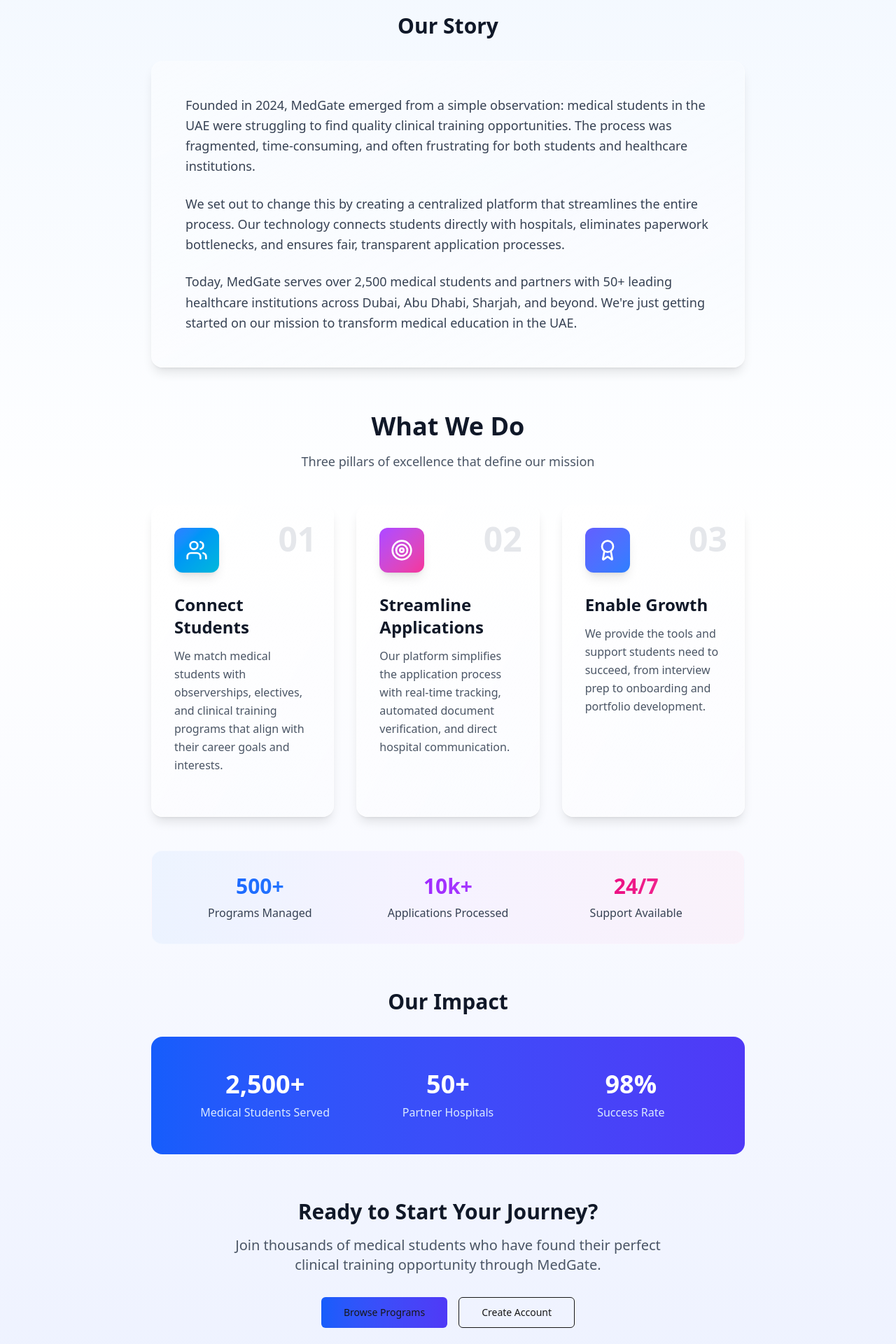
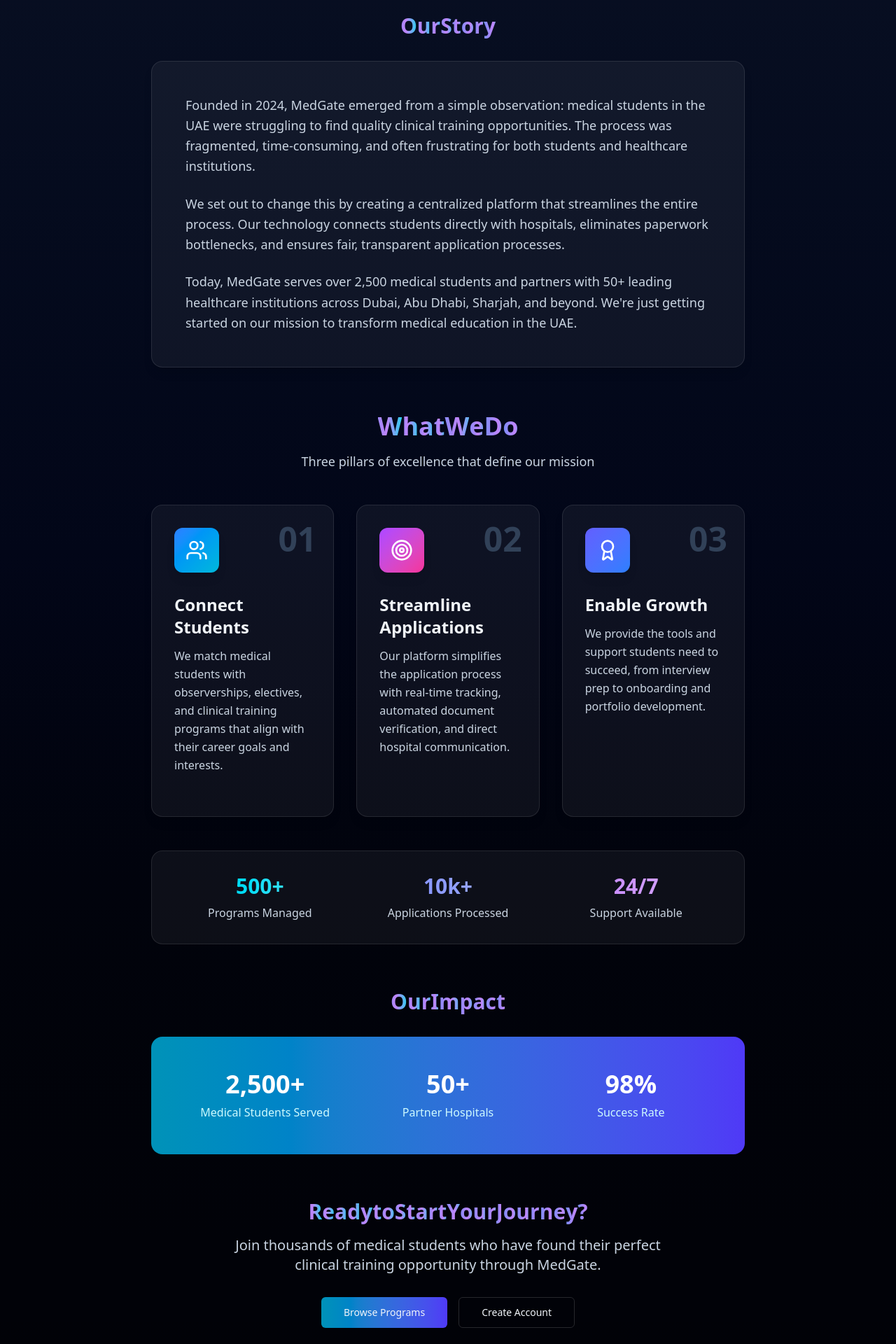
Before and after one commit to s1business84-hub/medgatefinal, a Next.js app in the folder medgate/: page /about in a window 1280 px wide. Shown: the part 440-2360 px from the top of the page at 70% size. Built offline with nearby package versions, Linux system fonts and the light colour scheme.

Commit message:
Complete dark parallax + dark glass theme on about and student portal pages; add animated gradient text to about headings; update Apply tab styling; lint/build pass

```diff
--- a/medgate/app/about/page.tsx
+++ b/medgate/app/about/page.tsx
@@ -1,23 +1,24 @@
 import Link from "next/link";
 import { ArrowLeft, Users, Award, Target } from "lucide-react";
 import { Button } from "@/components/ui/button";
+import { LiquidParallax } from "@/components/ui/liquid-parallax";
+import { AnimatedGradientText } from "@/components/ui/animated-gradient-text";
 
 export default function AboutPage() {
   return (
-    <div className="min-h-screen bg-gradient-to-b from-blue-50 via-white to-indigo-50 relative overflow-hidden">
-      {/* Animated Background Elements */}
-      <div className="absolute top-0 left-0 w-80 h-80 bg-blue-200 rounded-full mix-blend-multiply filter blur-3xl opacity-20 -z-10 animate-pulse" />
-      <div className="absolute top-1/2 right-0 w-96 h-96 bg-purple-200 rounded-full mix-blend-multiply filter blur-3xl opacity-20 -z-10 animate-pulse" style={{ animationDelay: '2s' }} />
+    <div className="relative min-h-screen overflow-hidden bg-slate-950 text-slate-100">
+      <LiquidParallax />
+      <div className="pointer-events-none absolute inset-0 bg-gradient-to-b from-slate-900/70 via-slate-950/50 to-black/70" />
 
-      <div className="max-w-4xl mx-auto px-6 py-16">
+      <div className="relative max-w-4xl mx-auto px-6 py-16">
         {/* Header */}
         <div className="flex flex-col sm:flex-row items-start sm:items-center justify-between mb-12 gap-4">
-          <Link href="/" className="flex items-center text-blue-600 hover:text-blue-800 transition-colors group">
+          <Link href="/" className="flex items-center text-indigo-300 hover:text-indigo-200 transition-colors group">
             <ArrowLeft className="w-5 h-5 mr-2 group-hover:-translate-x-1 transition-transform" />
             Back to Home
           </Link>
           <Link href="/login">
-            <Button variant="outline" size="sm" className="backdrop-blur-md border-white/30 bg-white/40 hover:bg-white/60">
+            <Button variant="outline" size="sm" className="border-white/15 text-slate-100 hover:bg-white/10">
               Login / Sign Up
             </Button>
           </Link>
@@ -25,10 +26,10 @@
 
         {/* Hero Section */}
         <div className="text-center mb-16 animate-fade-in">
-          <h1 className="text-4xl md:text-5xl font-bold text-gray-900 mb-6">
-            About <span className="bg-linear-to-r from-blue-600 to-indigo-600 bg-clip-text text-transparent">MedGate</span>
+          <h1 className="text-4xl md:text-5xl font-bold text-slate-100 mb-6">
+            <AnimatedGradientText>About MedGate</AnimatedGradientText>
           </h1>
-          <p className="text-xl text-gray-600 max-w-3xl mx-auto leading-relaxed">
+          <p className="text-xl text-slate-300 max-w-3xl mx-auto leading-relaxed">
             Connecting medical students with life-changing clinical training opportunities across the UAE.
             We&apos;re building the future of medical education through innovation and partnership.
           </p>
@@ -36,28 +37,30 @@
 
         {/* Our Story */}
         <section className="mb-16 animate-fade-in" style={{ animationDelay: '0.1s' }}>
-          <h2 className="text-3xl font-bold text-gray-900 mb-8 text-center">Our Story</h2>
-          <div className="rounded-2xl shadow-lg p-8 md:p-12 overflow-hidden group backdrop-blur-xl bg-gradient-to-br from-white/40 via-white/20 to-white/10 border border-white/30 hover:shadow-2xl transition-all duration-300">
+          <h2 className="text-3xl font-bold text-slate-100 mb-8 text-center">
+            <AnimatedGradientText>Our Story</AnimatedGradientText>
+          </h2>
+          <div className="rounded-2xl shadow-lg overflow-hidden group backdrop-blur-xl bg-white/5 border border-white/10 hover:shadow-2xl transition-all duration-300 p-8 md:p-12">
             {/* Animated gradient overlay */}
-            <div className="absolute inset-0 bg-gradient-to-r from-blue-400/10 via-transparent to-purple-400/10 opacity-0 group-hover:opacity-100 transition-opacity duration-300" />
+            <div className="absolute inset-0 bg-gradient-to-r from-cyan-400/10 via-transparent to-indigo-400/10 opacity-0 group-hover:opacity-100 transition-opacity duration-300" />
 
             {/* Liquid glass shine effect */}
             <div className="absolute inset-0 opacity-0 group-hover:opacity-20 transition-opacity duration-300">
               <div className="absolute top-0 left-0 w-1/2 h-1/2 bg-gradient-to-br from-white to-transparent rounded-full blur-xl" />
             </div>
 
-            <div className="relative">
-              <p className="text-lg text-gray-700 leading-relaxed mb-6">
+            <div className="relative z-10">
+              <p className="text-lg text-slate-300 leading-relaxed mb-6">
                 Founded in 2024, MedGate emerged from a simple observation: medical students in the UAE were struggling
                 to find quality clinical training opportunities. The process was fragmented, time-consuming, and often
                 frustrating for both students and healthcare institutions.
               </p>
-              <p className="text-lg text-gray-700 leading-relaxed mb-6">
+              <p className="text-lg text-slate-300 leading-relaxed mb-6">
                 We set out to change this by creating a centralized platform that streamlines the entire process.
                 Our technology connects students directly with hospitals, eliminates paperwork bottlenecks, and ensures
                 fair, transparent application processes.
               </p>
-              <p className="text-lg text-gray-700 leading-relaxed">
+              <p className="text-lg text-slate-300 leading-relaxed">
                 Today, MedGate serves over 2,500 medical students and partners with 50+ leading healthcare institutions
                 across Dubai, Abu Dhabi, Sharjah, and beyond. We&apos;re just getting started on our mission to transform
                 medical education in the UAE.
@@ -69,8 +72,10 @@
         {/* What We Do */}
         <section className="mb-16 animate-fade-in" style={{ animationDelay: '0.2s' }}>
           <div className="text-center mb-12">
-            <h2 className="text-3xl sm:text-4xl font-bold text-gray-900 mb-4">What We Do</h2>
-            <p className="text-lg text-gray-600 max-w-2xl mx-auto">
+            <h2 className="text-3xl sm:text-4xl font-bold text-slate-100 mb-4">
+              <AnimatedGradientText>What We Do</AnimatedGradientText>
+            </h2>
+            <p className="text-lg text-slate-300 max-w-2xl mx-auto">
               Three pillars of excellence that define our mission
             </p>
           </div>
@@ -82,7 +87,7 @@
                 title: 'Connect Students',
                 description: 'We match medical students with observerships, electives, and clinical training programs that align with their career goals and interests.',
                 gradient: 'from-blue-500 to-cyan-500',
-                bgGradient: 'from-blue-50 to-cyan-50',
+                bgGradient: 'from-cyan-400/20 to-cyan-400/10',
                 number: '01'
               },
               {
@@ -90,7 +95,7 @@
                 title: 'Streamline Applications',
                 description: 'Our platform simplifies the application process with real-time tracking, automated document verification, and direct hospital communication.',
                 gradient: 'from-purple-500 to-pink-500',
-                bgGradient: 'from-purple-50 to-pink-50',
+                bgGradient: 'from-fuchsia-400/20 to-pink-400/10',
                 number: '02'
               },
               {
@@ -98,13 +103,13 @@
                 title: 'Enable Growth',
                 description: 'We provide the tools and support students need to succeed, from interview prep to onboarding and portfolio development.',
                 gradient: 'from-indigo-500 to-blue-500',
-                bgGradient: 'from-indigo-50 to-blue-50',
+                bgGradient: 'from-indigo-400/20 to-blue-400/10',
                 number: '03'
               }
             ].map((item, index) => (
               <div
                 key={item.title}
-                className="group relative rounded-2xl overflow-hidden backdrop-blur-xl bg-gradient-to-br from-white/60 via-white/40 to-white/20 border border-white/40 hover:border-white/60 shadow-lg hover:shadow-2xl transition-all duration-300 animate-fade-in p-8"
+                className="group relative rounded-2xl overflow-hidden backdrop-blur-xl bg-white/5 border border-white/10 hover:border-white/20 shadow-lg hover:shadow-2xl transition-all duration-300 animate-fade-in p-8"
                 style={{ animationDelay: `${0.3 + index * 0.1}s` }}
               >
                 {/* Animated gradient overlay */}
@@ -116,7 +121,7 @@
                 </div>
 
                 {/* Number badge */}
-                <div className="absolute top-6 right-6 text-5xl font-bold text-gray-200 group-hover:text-gray-300 transition-colors">
+                <div className="absolute top-6 right-6 text-5xl font-bold text-slate-700 group-hover:text-slate-600 transition-colors">
                   {item.number}
                 </div>
 
@@ -130,15 +135,12 @@
                   </div>
 
                   {/* Title */}
-                  <h3 className="text-2xl font-bold text-gray-900 mb-3 group-hover:text-transparent group-hover:bg-clip-text group-hover:bg-gradient-to-r transition-all duration-300"
-                      style={{
-                        backgroundImage: `linear-gradient(to right, var(--color))`,
-                      }}>
+                  <h3 className="text-2xl font-bold text-slate-100 mb-3">
                     {item.title}
                   </h3>
 
                   {/* Description */}
-                  <p className="text-gray-600 group-hover:text-gray-700 transition-colors leading-relaxed">
+                  <p className="text-slate-300 group-hover:text-slate-200 transition-colors leading-relaxed">
                     {item.description}
                   </p>
 
@@ -147,26 +149,26 @@
                 </div>
 
                 {/* Floating elements for visual interest */}
-                <div className="absolute top-4 right-4 w-2 h-2 bg-blue-400 rounded-full opacity-0 group-hover:opacity-100 transition-opacity duration-300 animate-pulse" />
-                <div className="absolute bottom-4 left-4 w-1.5 h-1.5 bg-purple-400 rounded-full opacity-0 group-hover:opacity-100 transition-opacity duration-300" style={{ animationDelay: '0.5s' }} />
+                <div className="absolute top-4 right-4 w-2 h-2 bg-cyan-400 rounded-full opacity-0 group-hover:opacity-100 transition-opacity duration-300 animate-pulse" />
+                <div className="absolute bottom-4 left-4 w-1.5 h-1.5 bg-indigo-400 rounded-full opacity-0 group-hover:opacity-100 transition-opacity duration-300" style={{ animationDelay: '0.5s' }} />
               </div>
             ))}
           </div>
 
           {/* Bottom highlight section */}
-          <div className="mt-12 rounded-2xl overflow-hidden backdrop-blur-xl bg-gradient-to-r from-blue-100/40 via-purple-100/40 to-pink-100/40 border border-white/30 p-8 animate-fade-in" style={{ animationDelay: '0.6s' }}>
+          <div className="mt-12 rounded-2xl overflow-hidden backdrop-blur-xl bg-white/5 border border-white/10 p-8 animate-fade-in" style={{ animationDelay: '0.6s' }}>
             <div className="grid md:grid-cols-3 gap-6 text-center">
               <div>
-                <div className="text-3xl font-bold bg-clip-text bg-gradient-to-r from-blue-600 to-blue-500 text-transparent mb-2">500+</div>
-                <p className="text-gray-700 font-medium">Programs Managed</p>
+                <div className="text-3xl font-bold bg-clip-text bg-gradient-to-r from-cyan-400 to-cyan-300 text-transparent mb-2">500+</div>
+                <p className="text-slate-300 font-medium">Programs Managed</p>
               </div>
               <div>
-                <div className="text-3xl font-bold bg-clip-text bg-gradient-to-r from-purple-600 to-purple-500 text-transparent mb-2">10k+</div>
-                <p className="text-gray-700 font-medium">Applications Processed</p>
+                <div className="text-3xl font-bold bg-clip-text bg-gradient-to-r from-indigo-400 to-indigo-300 text-transparent mb-2">10k+</div>
+                <p className="text-slate-300 font-medium">Applications Processed</p>
               </div>
               <div>
-                <div className="text-3xl font-bold bg-clip-text bg-gradient-to-r from-pink-600 to-pink-500 text-transparent mb-2">24/7</div>
-                <p className="text-gray-700 font-medium">Support Available</p>
+                <div className="text-3xl font-bold bg-clip-text bg-gradient-to-r from-purple-400 to-purple-300 text-transparent mb-2">24/7</div>
+                <p className="text-slate-300 font-medium">Support Available</p>
               </div>
             </div>
           </div>
@@ -174,20 +176,22 @@
 
         {/* Our Impact */}
         <section className="mb-16 animate-fade-in" style={{ animationDelay: '0.3s' }}>
-          <h2 className="text-3xl font-bold text-gray-900 mb-8 text-center">Our Impact</h2>
-          <div className="bg-linear-to-r from-blue-600 to-indigo-600 rounded-2xl p-8 md:p-12 text-white">
+          <h2 className="text-3xl font-bold text-slate-100 mb-8 text-center">
+            <AnimatedGradientText>Our Impact</AnimatedGradientText>
+          </h2>
+          <div className="bg-gradient-to-r from-cyan-600 to-indigo-600 rounded-2xl p-8 md:p-12 text-white">
             <div className="grid md:grid-cols-3 gap-8 text-center">
               <div>
                 <div className="text-4xl font-bold mb-2">2,500+</div>
-                <div className="text-blue-100">Medical Students Served</div>
+                <div className="text-cyan-100">Medical Students Served</div>
               </div>
               <div>
                 <div className="text-4xl font-bold mb-2">50+</div>
-                <div className="text-blue-100">Partner Hospitals</div>
+                <div className="text-cyan-100">Partner Hospitals</div>
               </div>
               <div>
                 <div className="text-4xl font-bold mb-2">98%</div>
-                <div className="text-blue-100">Success Rate</div>
+                <div className="text-cyan-100">Success Rate</div>
               </div>
             </div>
           </div>
@@ -195,18 +199,20 @@
 
         {/* Call to Action */}
         <section className="text-center animate-fade-in" style={{ animationDelay: '0.4s' }}>
-          <h2 className="text-3xl font-bold text-gray-900 mb-4">Ready to Start Your Journey?</h2>
-          <p className="text-xl text-gray-600 mb-8 max-w-2xl mx-auto">
+          <h2 className="text-3xl font-bold text-slate-100 mb-4">
+            <AnimatedGradientText>Ready to Start Your Journey?</AnimatedGradientText>
+          </h2>
+          <p className="text-xl text-slate-300 mb-8 max-w-2xl mx-auto">
             Join thousands of medical students who have found their perfect clinical training opportunity through MedGate.
           </p>
           <div className="flex flex-col sm:flex-row gap-4 justify-center">
             <Link href="/programs">
-              <Button size="lg" className="bg-linear-to-r from-blue-600 to-indigo-600 hover:from-blue-700 hover:to-indigo-700">
+              <Button size="lg" className="bg-gradient-to-r from-cyan-600 to-indigo-600 hover:from-cyan-700 hover:to-indigo-700">
                 Browse Programs
               </Button>
             </Link>
             <Link href="/login">
-              <Button variant="outline" size="lg">
+              <Button variant="outline" size="lg" className="border-white/15 text-slate-100 hover:bg-white/10">
                 Create Account
               </Button>
             </Link>
```
Also changed, not shown: medgate/app/student/page.tsx (+7 -7 lines).
